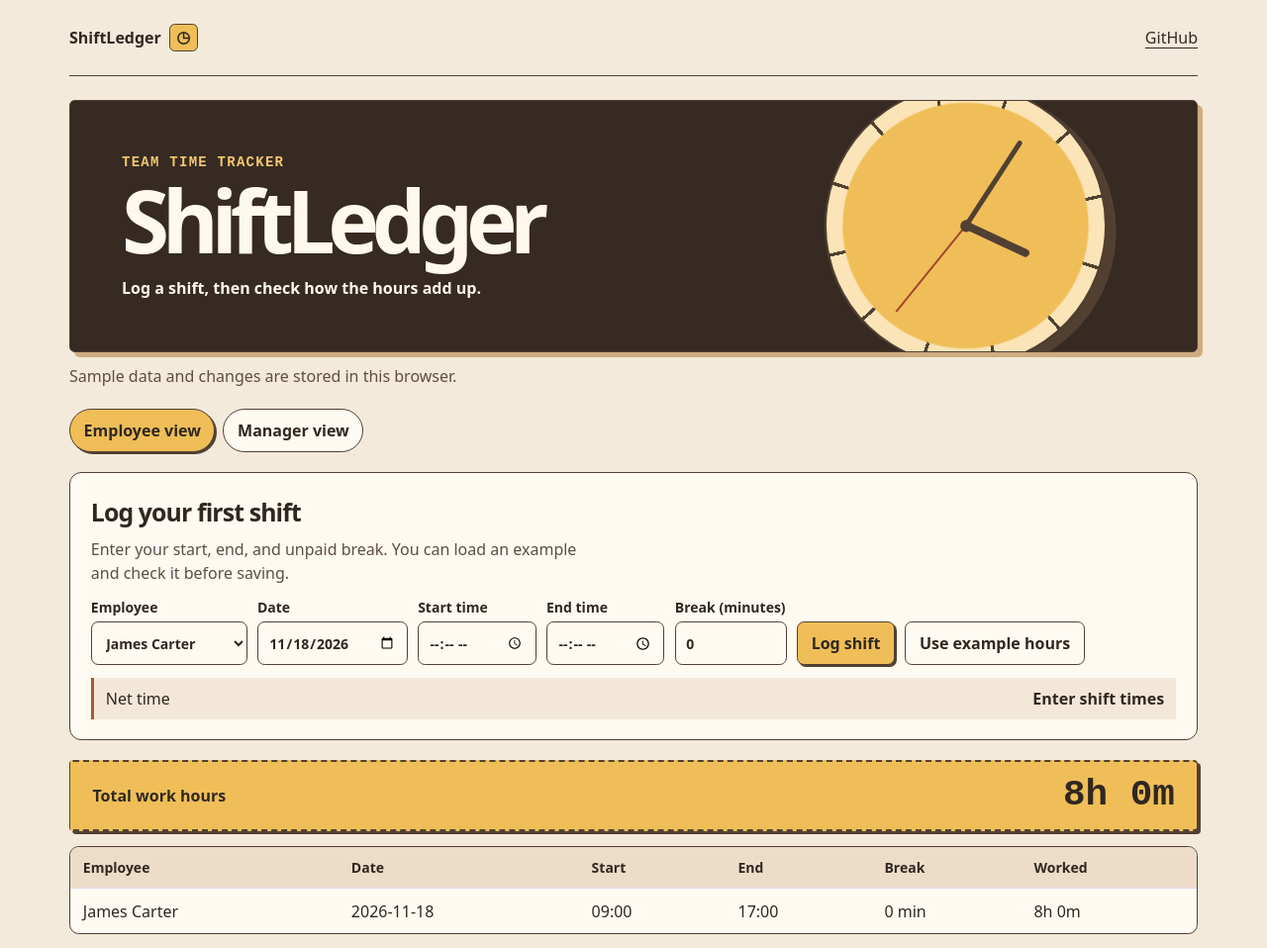
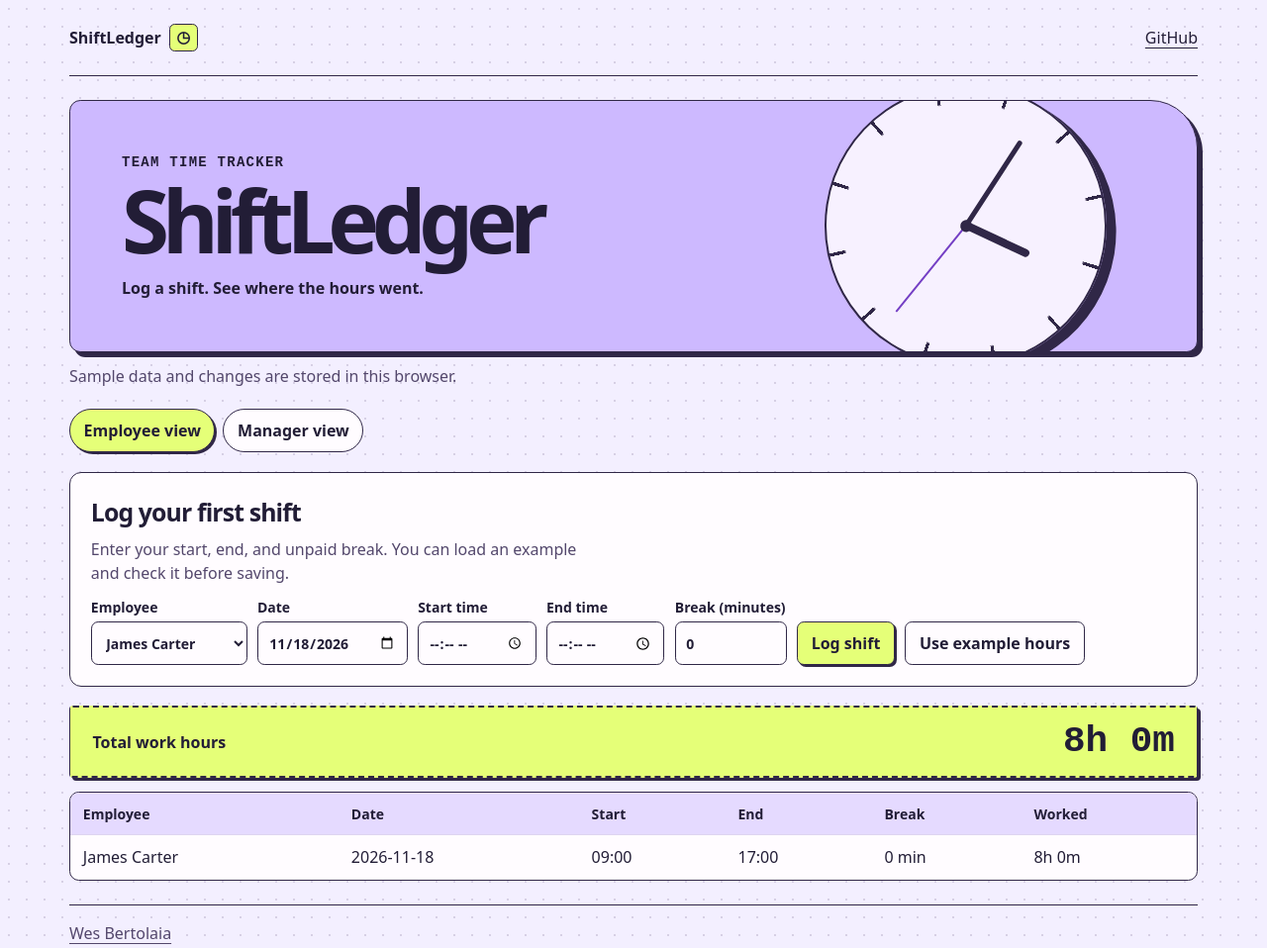
Before and after one commit to wesleybertolaia/shiftledger, a React app: page / in a window 1280 px wide. Shown: the top 958 px of the page at 99% size. Built offline with nearby package versions, Linux system fonts and the light colour scheme.

Commit message:
Revert "Show net time and manager breakdowns"
This reverts commit 7a747f854891c5980042b716136c0a30208f356c.

```diff
--- a/public/index.html
+++ b/public/index.html
@@ -6,8 +6,8 @@
   <meta name="description" content="An employee time tracking demo.">
   <title>ShiftLedger | React Demo</title>
   <link rel="icon" href="data:,">
-  <link rel="stylesheet" href="./style.css?v=field-notes">
-  <script type="module" src="./app.js?v=field-notes"></script>
+  <link rel="stylesheet" href="./style.css">
+  <script type="module" src="./app.js"></script>
 </head>
 <body>
   <header class="shell top">
@@ -21,7 +21,7 @@
       <header class="demo-header">
         <div>
           <p class="eyebrow">TEAM TIME TRACKER</p>
-          <h1 id="demo-title">ShiftLedger</h1><p class="tagline">Log a shift, then check how the hours add up.</p>
+          <h1 id="demo-title">ShiftLedger</h1><p class="tagline">Log a shift. See where the hours went.</p>
         </div>
         <div class="clock" aria-hidden="true"><i class="hand"></i><i class="hand short"></i><i class="hand sweep"></i></div>
       </header>
--- a/public/style.css
+++ b/public/style.css
@@ -131,25 +131,3 @@ tbody tr:hover td { background: #f0e8fc; }
   .clock { right: -96px; width: 200px; opacity: .43; }
 }
 .onboarding-note { margin-top: .45rem; max-width: 56ch; color: var(--muted); }
-
-:root {
-  --ink: #302820;
-  --paper: #f4eadb;
-  --accent: #efbe58;
-  --line: #514032;
-  --muted: #5e4e42;
-  --white: #fffaf2;
-}
-body { background-image: repeating-linear-gradient(0deg, transparent 0 23px, #a778501c 23px 24px); }
-.demo-header { background: #362a23; color: #fff8ed; border-radius: .35rem; box-shadow: 5px 5px 0 #ceac81; }
-.demo-header .eyebrow { color: #f4c670; }
-.clock { background: radial-gradient(circle, #efbe58 0 62%, transparent 63%), repeating-conic-gradient(#514032 0deg 1.4deg, #fbe4b7 1.4deg 30deg); }
-.hand.sweep { background: #a4472b; }
-th { background: #edddc8; }
-tbody tr:nth-child(even) td { background: #f8efe2; }
-tbody tr:hover td { background: #f4e2cd; }
-.net-preview { display: flex; justify-content: space-between; gap: .6rem; padding: .55rem .75rem; margin-top: .8rem; border-left: 3px solid #a65c34; background: #f3e8d8; }
-.breakdown { list-style: none; padding: .45rem .75rem; margin: .6rem 0; border: 1px solid var(--line); background: var(--white); }
-.breakdown li { display: grid; grid-template-columns: minmax(95px, 1fr) minmax(55px, 3fr) auto; align-items: center; gap: .65rem; padding: .3rem 0; }
-.bar { height: .45rem; background: #efe0c9; }
-.bar i { display: block; height: 100%; background: #9b4a2c; }
--- a/shiftledger.jsx
+++ b/shiftledger.jsx
@@ -22,7 +22,6 @@ function ShiftLedger() {
   const [from, setFrom] = useState('');
   const [to, setTo] = useState('');
   const [notice, setNotice] = useState('');
-  const [draft, setDraft] = useState(null);
   const visible = entries.filter((entry) => role === 'employee'
     ? entry.employee === employee
     : (!filter || entry.employee === filter) && (!from || entry.date >= from) && (!to || entry.date <= to))
@@ -30,26 +29,11 @@ function ShiftLedger() {
   const total = visible.reduce((sum, entry) => sum + duration(entry), 0);
   const hasLoggedShift = entries.some((entry) => entry.employee === employee && !entry.id.startsWith('shift-'));
 
-  const breakdown = employees.map((name) => ({
-    name,
-    minutes: visible.filter((entry) => entry.employee === name).reduce((sum, entry) => sum + duration(entry), 0),
-  })).filter((item) => item.minutes > 0);
-  const longest = Math.max(1, ...breakdown.map((item) => item.minutes));
-
-  function previewShift(form) {
-    const { start, end, breakMinutes } = form.elements;
-    const net = start.value && end.value && breakMinutes.validity.valid
-      ? duration({ start: start.value, end: end.value, breakMinutes: breakMinutes.value })
-      : null;
-    setDraft(net);
-  }
-
   function fillExample(event) {
     const { elements } = event.currentTarget.form;
     elements.start.value = '18:00';
     elements.end.value = '20:00';
     elements.breakMinutes.value = '30';
-    previewShift(event.currentTarget.form);
     elements.start.focus();
   }
 
@@ -73,19 +57,18 @@ function ShiftLedger() {
     setEntries(next);
     setNotice('Shift logged.');
     form.reset();
-    setDraft(null);
   }
 
   return <>
     <div className="switcher" aria-label="Demo role">
       {['employee', 'manager'].map((mode) => <button key={mode} type="button" aria-pressed={role === mode}
-        onClick={() => { setRole(mode); setNotice(''); setDraft(null); }}>{mode === 'employee' ? 'Employee view' : 'Manager view'}</button>)}
+        onClick={() => { setRole(mode); setNotice(''); }}>{mode === 'employee' ? 'Employee view' : 'Manager view'}</button>)}
     </div>
     <div className="mode-panel" key={role}>
     {role === 'employee' ? <>
             <h3>{hasLoggedShift ? 'Log a shift' : 'Log your first shift'}</h3>
       {!hasLoggedShift && <p className="onboarding-note">Enter your start, end, and unpaid break. You can load an example and check it before saving.</p>}
-      <form onSubmit={logShift} onInput={(event) => previewShift(event.currentTarget)}>
+      <form onSubmit={logShift}>
         <label>Employee<select aria-label="Employee" value={employee} onChange={(event) => { setEmployee(event.target.value); setNotice(''); }}>
           {employees.map((name) => <option key={name}>{name}</option>)}
         </select></label>
@@ -96,10 +79,6 @@ function ShiftLedger() {
                 <button type="submit">Log shift</button>
         {!hasLoggedShift && <button className="secondary" type="button" onClick={fillExample}>Use example hours</button>}
       </form>
-      <p className="net-preview" aria-live="polite">
-        <span>Net time</span>
-        <strong>{draft === null ? 'Enter shift times' : draft > 0 ? format(draft) : 'Check shift and break'}</strong>
-      </p>
     </> : <>
       <h3>Team work hours</h3>
       <div className="filters">
@@ -114,11 +93,6 @@ function ShiftLedger() {
     </div>
     <p className="notice" role="status">{notice}</p>
     <div className="summary"><strong>Total work hours</strong><strong key={total}>{format(total)}</strong></div>
-    {role === 'manager' && breakdown.length > 0 && <ul className="breakdown" aria-label="Work hours by employee">
-      {breakdown.map(({name, minutes}) => <li key={name}>
-        <span>{name}</span><span className="bar" aria-hidden="true"><i style={{width: (minutes / longest * 100) + '%'}}></i></span><strong>{format(minutes)}</strong>
-      </li>)}
-    </ul>}
     <div className="table-wrap" tabIndex="0" aria-label="Work hours"><table>
       <thead><tr><th>Employee</th><th>Date</th><th>Start</th><th>End</th><th>Break</th><th>Worked</th></tr></thead>
       <tbody>{visible.length ? visible.map((entry) => <tr key={entry.id}>
```
Also changed, not shown: docs/preview.png.
